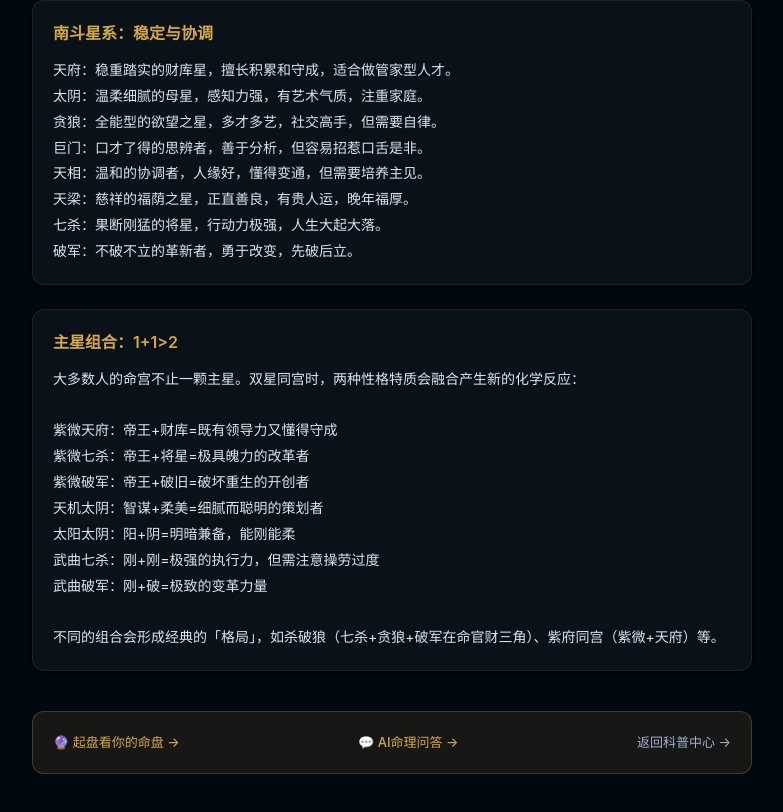
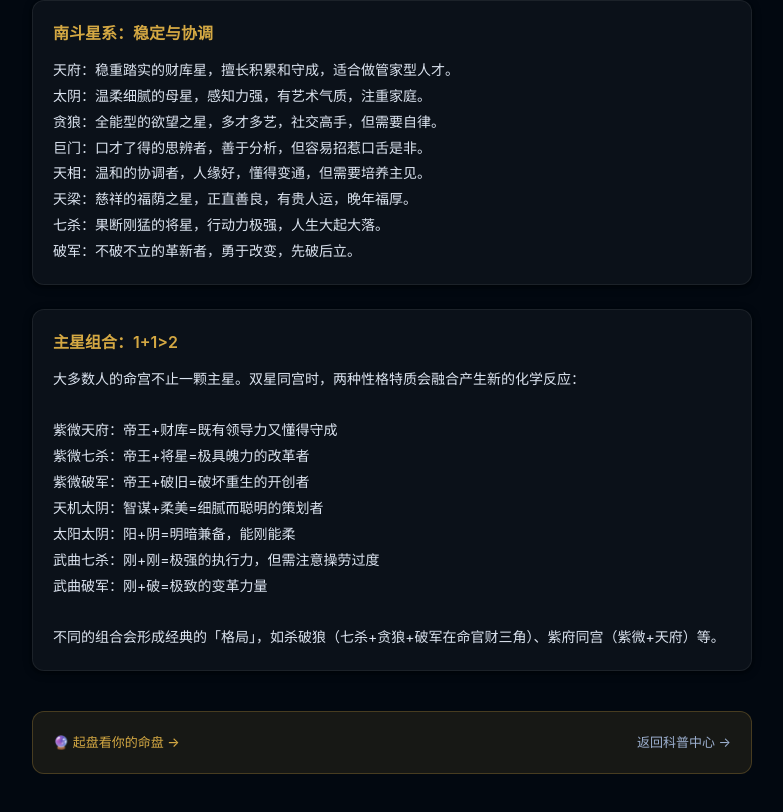
Before and after one commit to calmanzeng/zhiwei, a Next.js app: page /blog/14-master-stars-personality in a window 1280 px wide. Shown: the part 790-1602 px from the top of the page, without its empty margins (248-1031 px from the left). Built offline with nearby package versions, Linux system fonts and the light colour scheme; no server answers.

Commit message:
remove: consult link

```diff
--- a/app/blog/[slug]/page.tsx
+++ b/app/blog/[slug]/page.tsx
@@ -131,14 +131,7 @@ export default async function BlogDetailPage({ params }: { params: Promise<{ slu
           }}>
             🔮 起盘看你的命盘 →
           </Link>
-          <Link href="/consult" style={{
-            fontSize: '13px',
-            color: 'var(--ac)',
-            textDecoration: 'none',
-            fontWeight: 500,
-          }}>
-            💬 AI命理问答 →
-          </Link>
+
           <Link href="/learn" style={{
             fontSize: '13px',
             color: 'var(--tx-2)',
```
